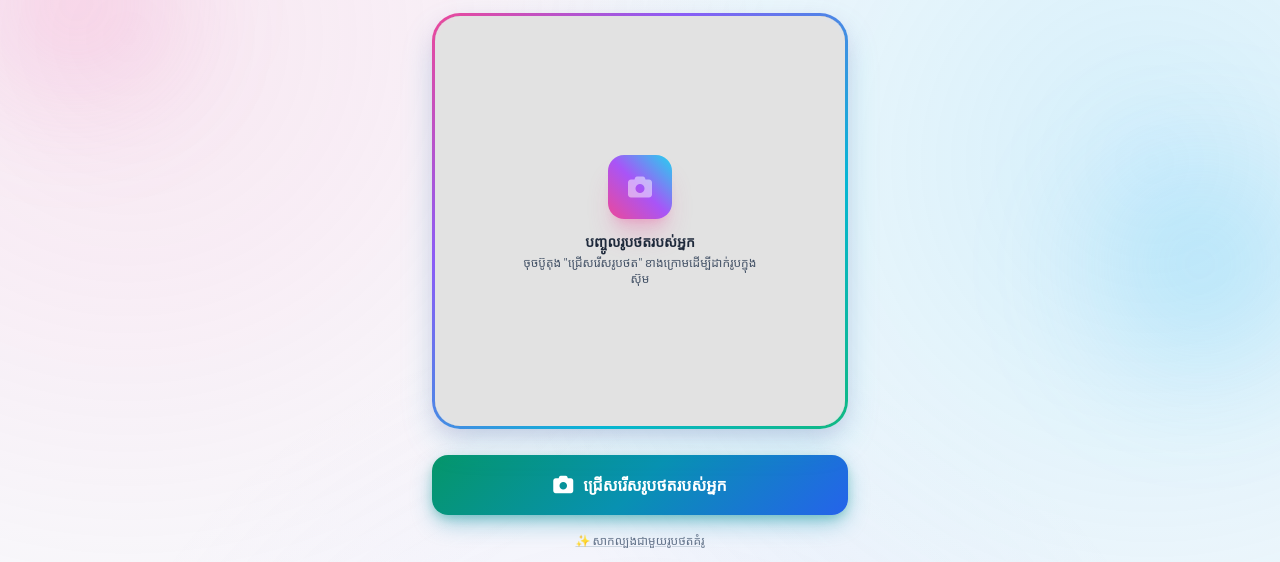
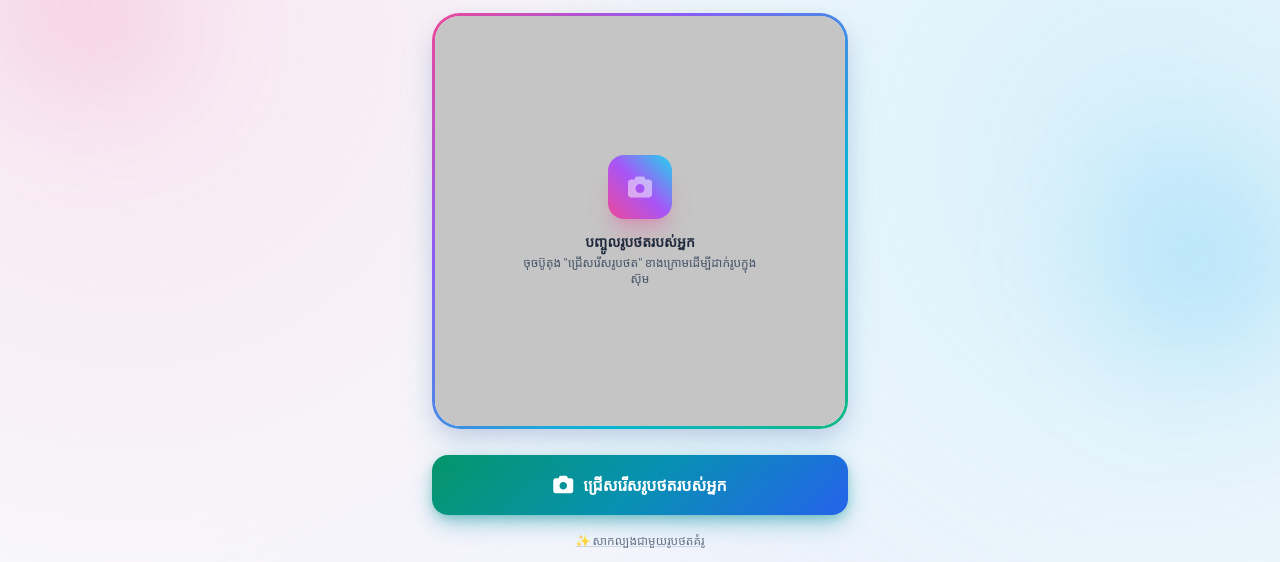
Before and after one commit to Dara097/liquid-fragrance-sr, a plain HTML site: page index.html in a window 1280 px wide. Shown: the part 88-650 px from the top of the page. Drawn offline with nearby package versions, Linux system fonts and the light colour scheme; a web font is replaced by a local one.

Commit message:
Remove blur from upload overlay so frame shows sharp

```diff
--- a/index.html
+++ b/index.html
@@ -88,7 +88,7 @@
 
         <!-- Initial Prompt Overlay (Hidden once photo is loaded) -->
         <div id="initialUploadOverlay"
-          class="absolute inset-0 z-10 flex flex-col items-center justify-center p-6 text-center bg-white/70 backdrop-blur-[2px] transition-all cursor-pointer">
+          class="absolute inset-0 z-10 flex flex-col items-center justify-center p-6 text-center bg-white/40 transition-all cursor-pointer">
           <div
             class="w-16 h-16 rounded-2xl bg-gradient-to-tr from-pink-500 via-purple-500 to-cyan-400 text-white flex items-center justify-center text-2xl shadow-xl shadow-pink-500/25 mb-3 group-hover:scale-110 transition-transform">
             <i class="fa-solid fa-camera animate-pulse"></i>
```
